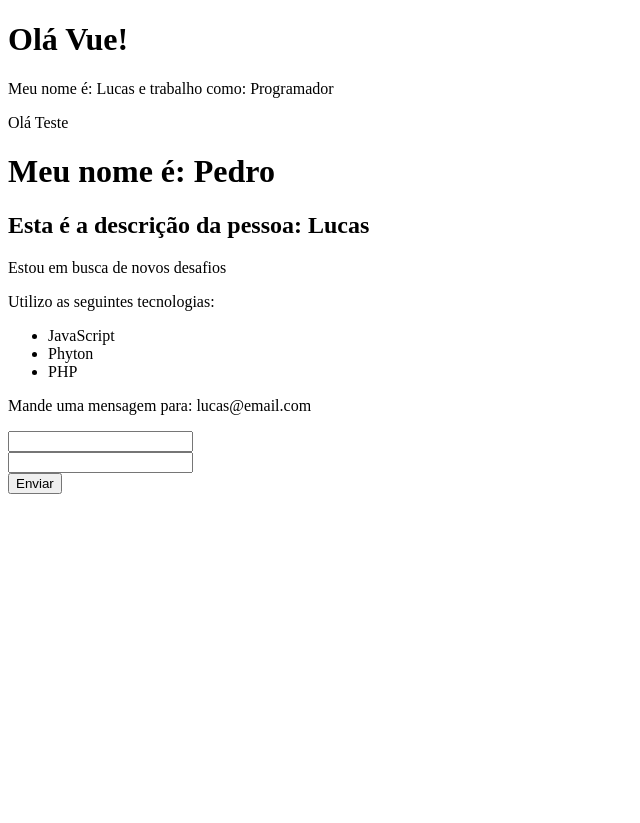
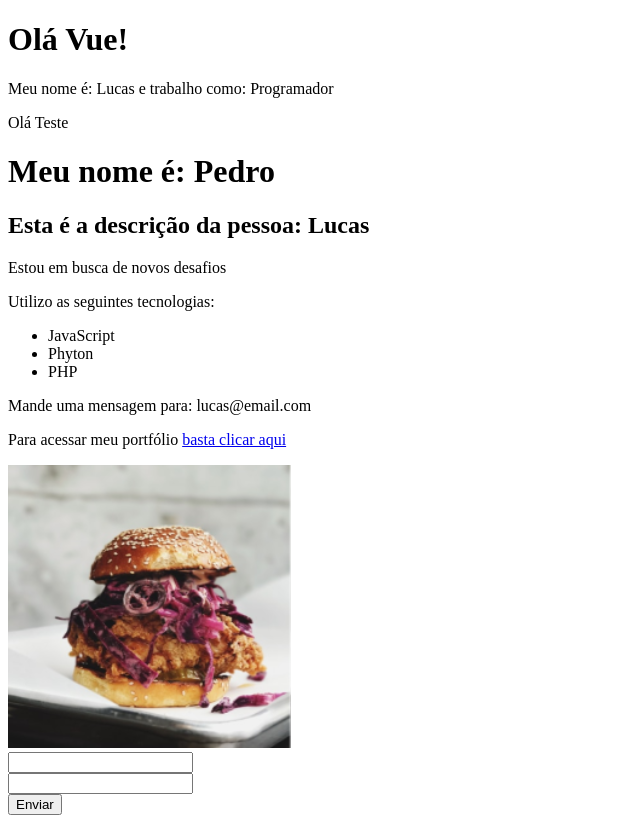
Before and after one commit to Dev-LucasM/vue-tests, a Vue app in the folder 2_instalacao/: page / in a window 1280 px wide. Shown: the whole page, without its empty margins (0-640 px from the left). Before the commit the page ends 800 px from the top, so only its background shows below. Built offline with nearby package versions, Linux system fonts and the light colour scheme.

Commit message:
feat: dynamic attributes

```diff
--- a/2_instalacao/src/components/Info.vue
+++ b/2_instalacao/src/components/Info.vue
@@ -9,18 +9,26 @@
       <li>PHP</li>
     </ul>
     <p v-show="mostrar_email">Mande uma mensagem para: {{ email }}</p>
+    <p>Para acessar meu portfólio <a v-bind:href="meu_link" target="_blank">basta clicar aqui</a></p>
+    <Picture />
   </div>
 </template>
 
 <script>
+  import Picture from './Picture.vue'
+
   export default {
     name: 'Info',
     data() {
       return {
         esta_trabalhando: false,
         mostrar_email: true,
-        email: "lucas@email.com"
+        email: "lucas@email.com",
+        meu_link: 'https://google.com'
       }
+    },
+    components: {
+      Picture
     }
   }
 </script>
--- /dev/null
+++ b/2_instalacao/src/components/Picture.vue
@@ -0,0 +1,15 @@
+<template>
+  <img :src="avatar" :alt="descricao">
+</template>
+
+<script>
+export default {
+  name: 'Picture',
+  data() {
+    return {
+      avatar: "/img/humburger-category.svg",
+      descricao: "foto hamburguer"
+    }
+  }
+}
+</script>
```
Also changed, not shown: 2_instalacao/public/img/humburger-category.svg (added).
